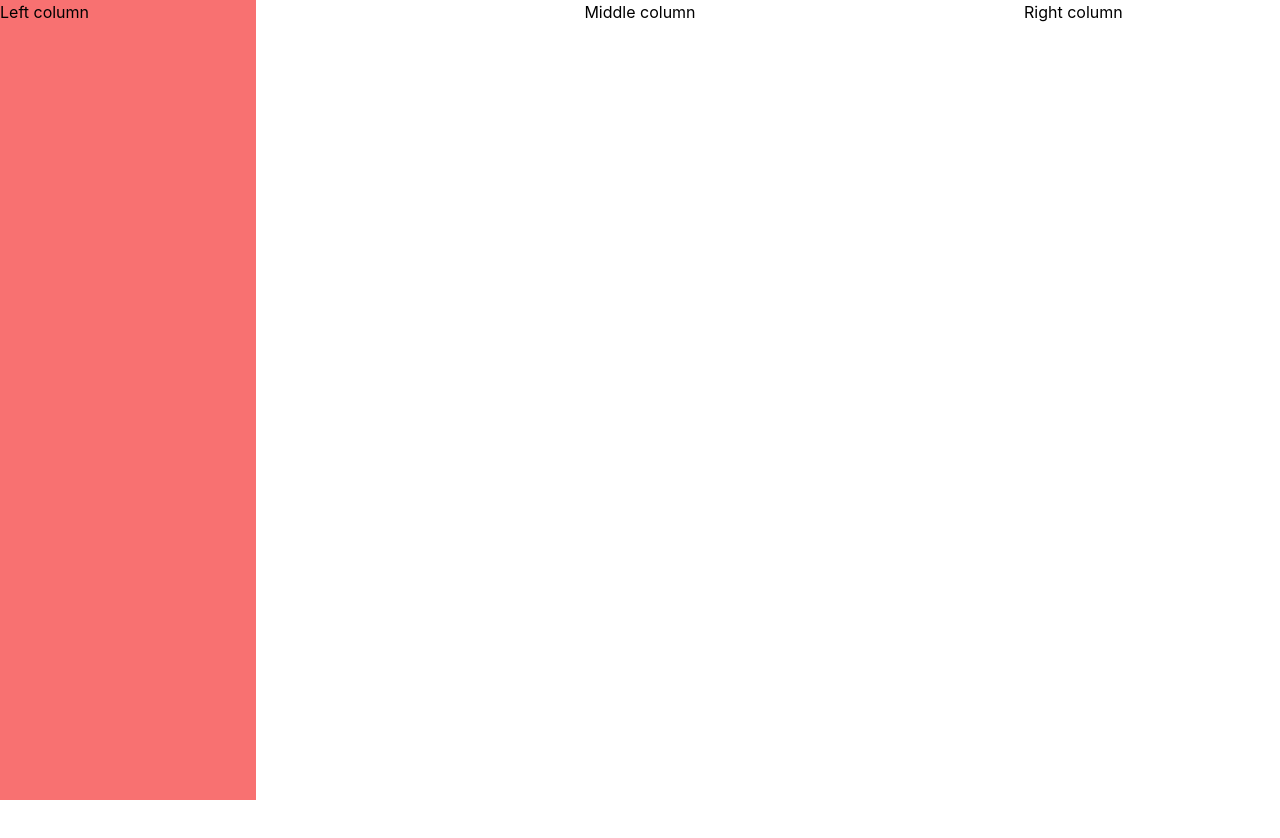
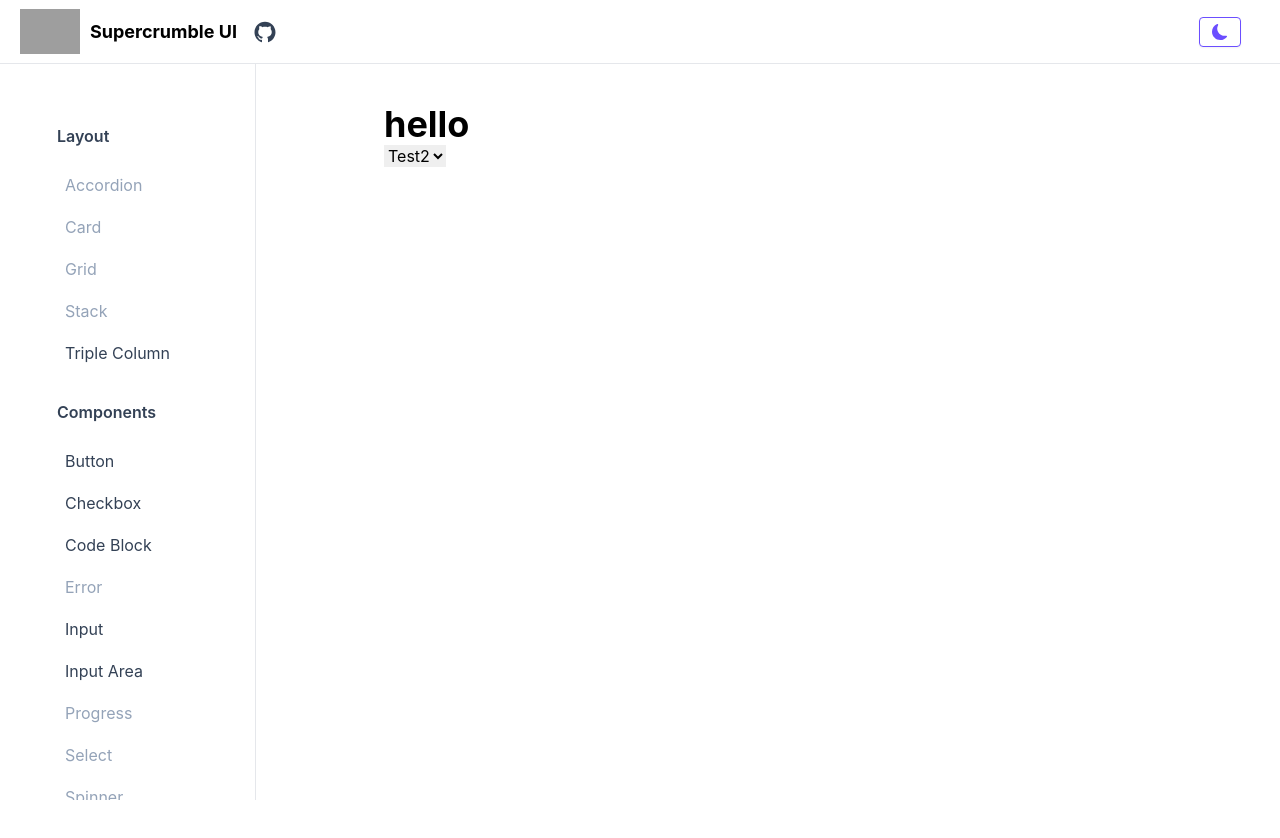
Before and after one commit to elijahnikov/ui, a Next.js app: page / in a window 1280 px wide. Shown: the top 838 px of the page. Before the commit the page ends 800 px from the top, so only its background shows below. Built offline with nearby package versions, Linux system fonts and the light colour scheme; grey boxes are pictures that could not be loaded; a web font is replaced by a local one.

Commit message:
initial dev of select component

```diff
--- a/src/components/ui/Select/Select.tsx
+++ b/src/components/ui/Select/Select.tsx
@@ -60,13 +60,25 @@ const Select = React.forwardRef<HTMLSelectElement, SelectProps>(
         fullWidth,
         label,
         options,
+        defaultValue,
         ...props
     }) => {
         const selectRef = useRef<HTMLSelectElement | null>(null);
 
         return (
             <>
+                {label && (
+                    <div className="relative top-[-5px] ml-1">
+                        <label className="text-sm text-black dark:text-white">
+                            {label}
+                        </label>
+                    </div>
+                )}
+                <div>
                     <select
+                        defaultValue={
+                            defaultValue ? defaultValue : options[0].value
+                        }
                         ref={selectRef}
                         disabled={disabled}
                         {...props}
@@ -87,9 +99,12 @@ const Select = React.forwardRef<HTMLSelectElement, SelectProps>(
                             );
                         })}
                     </select>
+                </div>
             </>
         );
     }
 );
 
 Select.displayName = "Select";
+
+export default Select;
--- a/src/pages/index.tsx
+++ b/src/pages/index.tsx
@@ -1,5 +1,6 @@
 import Layout from "@/components/common/Layout/Layout";
 import InputArea from "@/components/ui/InpuArea/InputArea";
+import Select from "@/components/ui/Select/Select";
 import TripleColumn from "@/components/ui/TripleColumn/TripleColumn";
 import { useState } from "react";
 
@@ -7,17 +8,16 @@ export default function Home() {
     const [clearableText, setClearableText] = useState<string>("");
 
     return (
-        // <Layout>
-        //     <h1>hello</h1>
-        // </Layout>
-        <TripleColumn>
-            <TripleColumn.Left className="bg-red-400">
-                Left column
-            </TripleColumn.Left>
-            <TripleColumn.Middle onClick={() => console.log("Clicked")}>
-                Middle column
-            </TripleColumn.Middle>
-            <TripleColumn.Right>Right column</TripleColumn.Right>
-        </TripleColumn>
+        <Layout>
+            <h1>hello</h1>
+            <Select
+                defaultValue="test2"
+                options={[
+                    { value: "test1", label: "Test1" },
+                    { value: "test2", label: "Test2" },
+                    { value: "test3", label: "Test3" },
+                ]}
+            />
+        </Layout>
     );
 }
```
Lines whose indentation alone changed are shown as unchanged.
